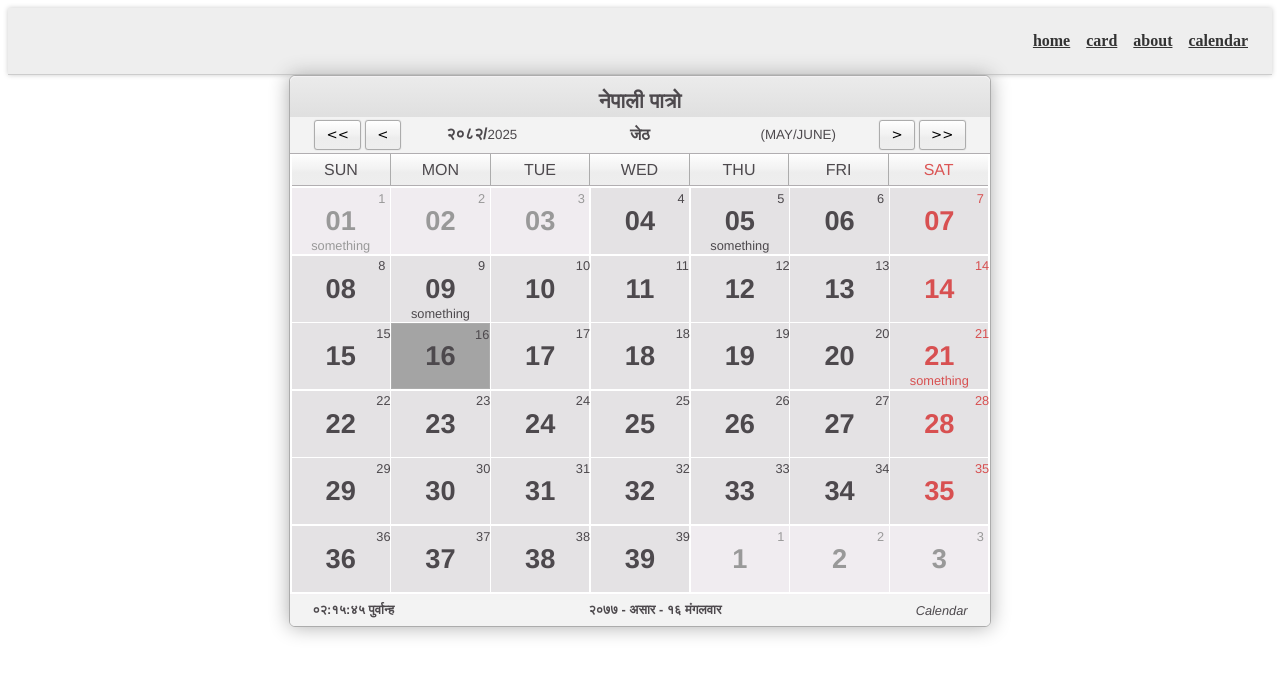
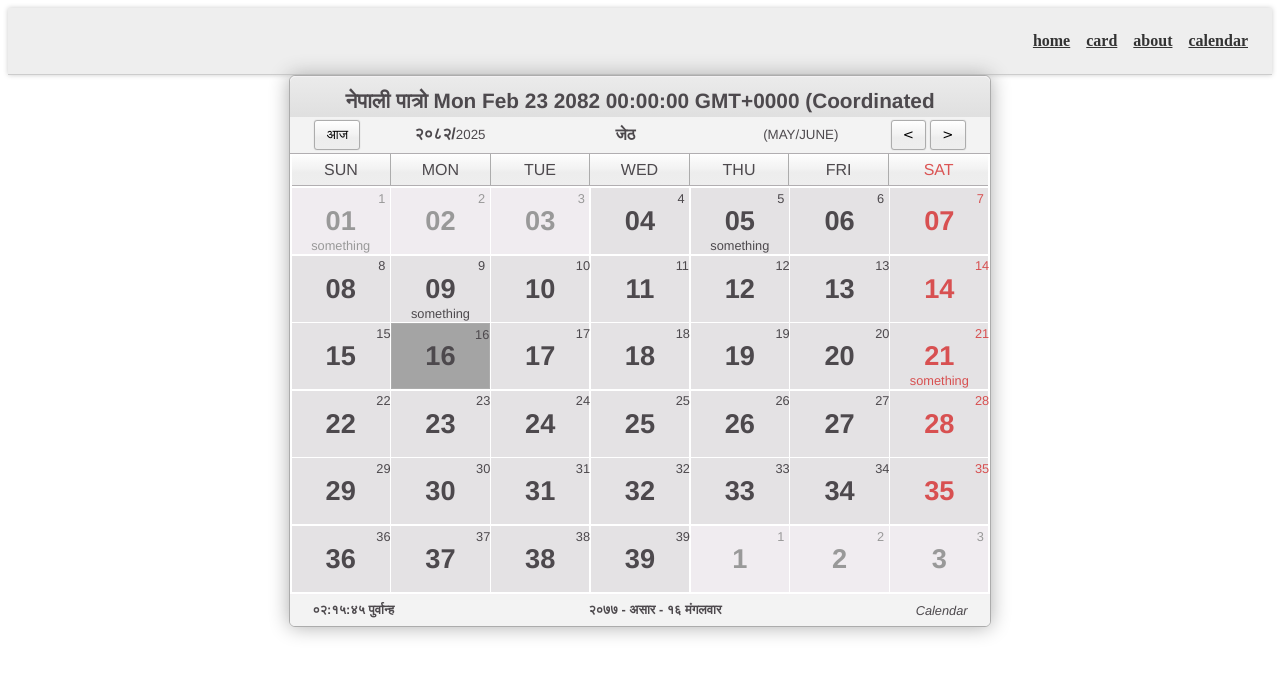
Before and after one commit to lazymesh/svelte-app-learn, a SvelteKit app: page /calendar in a window 1280 px wide. Shown: the top 676 px of the page. Built offline with nearby package versions, Linux system fonts and the light colour scheme.

Commit message:
aaja button added and with other modifications

```diff
--- a/src/routes/calendar/+page.svelte
+++ b/src/routes/calendar/+page.svelte
@@ -1,4 +1,5 @@
 <script>
+    const aaja = "आज";
     const title = "नेपाली पात्रो";
     const first = "<<";
     const prev = "<";
@@ -175,12 +176,27 @@
     const daysInYear = 365;
 
     const today = new Date();
-    const today_nepali = ad2bs(today);
-    let temp_today_nepali = today_nepali;
+    let temp_ad_today = new Date(today)
+    let temp_ad_year = $state(today.getFullYear());
+    let temp_ad_month = $state(today.getMonth());
+
+    const today_nepali = new Date(ad2bs(today));
+    let temp_today_nepali = new Date(today_nepali);
     let temp_nepali_month = $state(temp_today_nepali.getMonth());
     let temp_nepali_year = $state(temp_today_nepali.getFullYear());
-    let temp_ad_year = $state(today.getFullYear());
-    let now = {};
+
+    let now = {
+        ad: {
+            year: today.getFullYear(),
+            month: today.getMonth(),
+            date: today.getDate()
+        },
+        np: {
+            year: today_nepali.getFullYear(),
+            month: today_nepali.getMonth(),
+            date: today_nepali.getDate()
+        }
+    };
 
     String.prototype.toNepaliDigits = function () {
         return this.replace(/[0-9]/g, (match) => {
@@ -431,7 +447,7 @@
 
     function ad2bs(ad) {
         const refDate = offsetBSDays(countADDays(ad));
-        return new Date(refDate.year, refDate.month, refDate.date);
+        return new Date(refDate.year, refDate.month - 1, refDate.date);
     }
 
     function bs2ad(bs) {
@@ -445,10 +461,8 @@
     }
 
     function getMonthName(month, nep = true) {
-        //subtract one from month to make array compatible
-        month--;
-        if (month < 0) month += 11;
-        if (month > 11) month -= 12;
+        if (month < 0) month += 12;
+        if (month > 12) month -= 12;
         if (nep) return months_nepali[month];
         return months[month];
     }
@@ -459,12 +473,21 @@
 
     let changeToPreNepaliMonth = () => {
         temp_today_nepali.setMonth(temp_today_nepali.getMonth() - 1);
+
         temp_nepali_month = temp_today_nepali.getMonth();
         temp_nepali_year = temp_today_nepali.getFullYear();
     }
     let changeToNextNepaliMonth = () => {
         temp_today_nepali.setMonth(temp_today_nepali.getMonth() + 1);
         temp_nepali_month = temp_today_nepali.getMonth();
+        temp_nepali_year = temp_today_nepali.getFullYear();
+    }
+
+    let refreshToday = () => {
+        temp_today_nepali = new Date(today_nepali);
+        temp_ad_year = today.getFullYear();
+        temp_nepali_month = today_nepali.getMonth();
+        temp_nepali_year = today_nepali.getFullYear();
     }
 
 </script>
@@ -472,15 +495,12 @@
 <div class="calendar-container">
     <div class="calendar-head">
         <div class="calendar-title">
-            {title}
+            {title} {temp_today_nepali}
         </div>
         <div class="cal-nav">
             <div class="cal-head-left">
-                <div class="cal-btn cal-prev-year">
-                    <small>{first}</small>
-                </div>
-                <div class="cal-btn cal-prev" onclick={changeToPreNepaliMonth}>
-                    <small>{prev}</small>
+                <div class="cal-btn cal-prev" onclick={refreshToday}>
+                    <small>{aaja}</small>
                 </div>
             </div>
             <div class="cal-head-center">
@@ -490,11 +510,11 @@
 
             </div>
             <div class="cal-head-right">
+                <div class="cal-btn cal-prev" onclick={changeToPreNepaliMonth}>
+                    <small>{prev}</small>
+                </div>
                 <div class="cal-btn cal-next" onclick={changeToNextNepaliMonth}>
                     <small>{next}</small>
-                </div>
-                <div class="cal-btn cal-next-year">
-                    <small>{last}</small>
                 </div>
             </div>
         </div>
```
